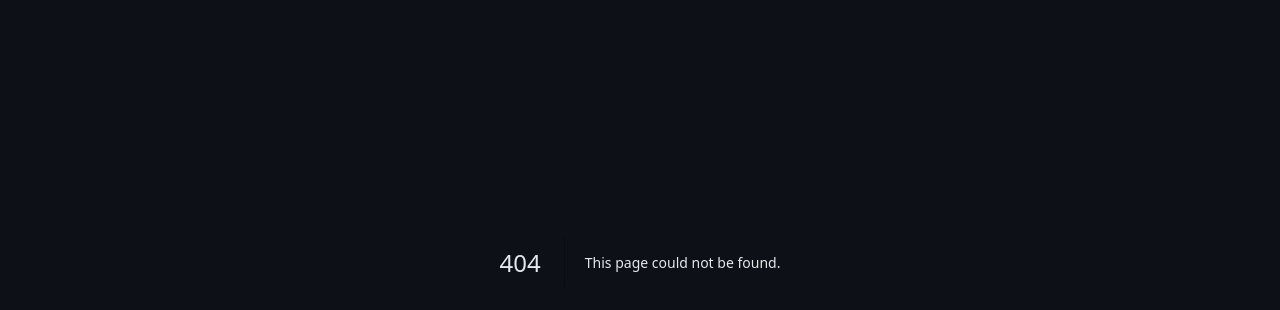
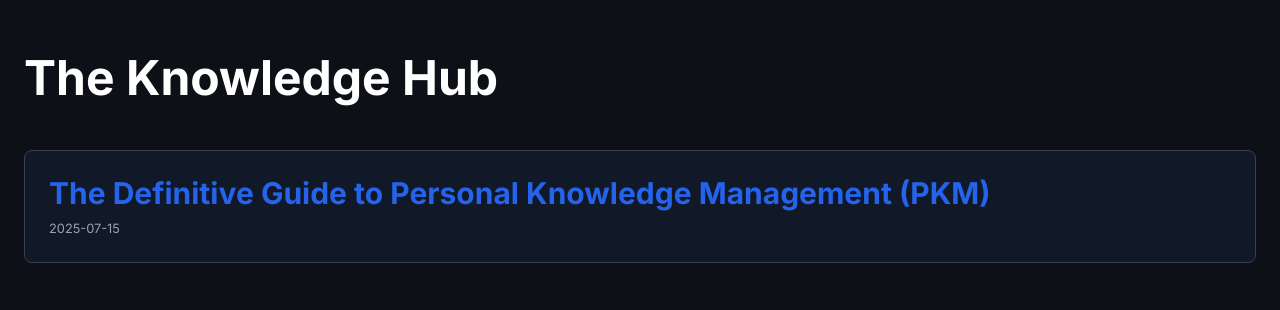
Before and after one commit to JI000000/notesorganizer.com, a Next.js app: page /blog in a window 1280 px wide. Before the commit this address had no page. Shown: the part 138-448 px from the top of the page. Built offline with nearby package versions, Linux system fonts and the light colour scheme.

Commit message:
feat: build full markdown blog system

```diff
--- /dev/null
+++ b/app/blog/[slug]/page.tsx
@@ -0,0 +1,38 @@
+import { getPostData, getAllPostIds } from '@/lib/posts';
+import { notFound } from 'next/navigation';
+
+type Params = {
+  params: {
+    slug: string
+  }
+}
+
+export async function generateStaticParams() {
+  const paths = getAllPostIds();
+  // The paths should be like [{ slug: 'pkm-ultimate-guide' }, ...]
+  return paths.map(path => ({
+    slug: path.params.id
+  }));
+}
+
+export default async function Post({ params }: Params) {
+  const { slug } = params;
+
+  try {
+    const postData = await getPostData(slug);
+    return (
+      <article className="container mx-auto px-6 py-24 pt-48 max-w-4xl">
+        <h1 className="text-5xl font-bold text-white mb-4">{postData.title}</h1>
+        <div className="text-gray-400 mb-8">
+          {postData.date}
+        </div>
+        <div
+          className="prose prose-invert prose-lg max-w-none"
+          dangerouslySetInnerHTML={{ __html: postData.contentHtml }}
+        />
+      </article>
+    );
+  } catch (error) {
+    notFound();
+  }
+}
--- /dev/null
+++ b/app/blog/page.tsx
@@ -0,0 +1,23 @@
+import Link from 'next/link';
+import { getSortedPostsData } from '@/lib/posts';
+
+export default function BlogIndex() {
+  const allPostsData = getSortedPostsData();
+  return (
+    <section className="container mx-auto px-6 py-24 pt-48">
+      <h1 className="text-5xl font-bold text-white mb-12">The Knowledge Hub</h1>
+      <ul className="space-y-8">
+        {allPostsData.map(({ id, date, title }) => (
+          <li key={id}>
+            <Link href={`/blog/${id}`} className="block p-6 bg-gray-900 rounded-lg border border-gray-700 hover:border-brand-blue transition-colors">
+              <h2 className="text-3xl font-bold text-brand-blue">{title}</h2>
+              <small className="text-gray-400 mt-2 block">
+                {date}
+              </small>
+            </Link>
+          </li>
+        ))}
+      </ul>
+    </section>
+  );
+}
--- /dev/null
+++ b/lib/posts.ts
@@ -0,0 +1,69 @@
+import fs from 'fs';
+import path from 'path';
+import matter from 'gray-matter';
+import { remark } from 'remark';
+import html from 'remark-html';
+
+const postsDirectory = path.join(process.cwd(), 'posts');
+
+export function getSortedPostsData() {
+  // Get file names under /posts
+  const fileNames = fs.readdirSync(postsDirectory);
+  const allPostsData = fileNames.map((fileName) => {
+    // Remove ".md" from file name to get id
+    const id = fileName.replace(/\.md$/, '');
+
+    // Read markdown file as string
+    const fullPath = path.join(postsDirectory, fileName);
+    const fileContents = fs.readFileSync(fullPath, 'utf8');
+
+    // Use gray-matter to parse the post metadata section
+    const matterResult = matter(fileContents);
+
+    // Combine the data with the id
+    return {
+      id,
+      ...(matterResult.data as { date: string; title: string }),
+    };
+  });
+  // Sort posts by date
+  return allPostsData.sort((a, b) => {
+    if (a.date < b.date) {
+      return 1;
+    } else {
+      return -1;
+    }
+  });
+}
+
+export async function getPostData(id: string) {
+  const fullPath = path.join(postsDirectory, `${id}.md`);
+  const fileContents = fs.readFileSync(fullPath, 'utf8');
+
+  // Use gray-matter to parse the post metadata section
+  const matterResult = matter(fileContents);
+
+  // Use remark to convert markdown into HTML string
+  const processedContent = await remark()
+    .use(html)
+    .process(matterResult.content);
+  const contentHtml = processedContent.toString();
+
+  // Combine the data with the id and contentHtml
+  return {
+    id,
+    contentHtml,
+    ...(matterResult.data as { date: string; title: string }),
+  };
+}
+
+export function getAllPostIds() {
+  const fileNames = fs.readdirSync(postsDirectory);
+  return fileNames.map((fileName) => {
+    return {
+      params: {
+        id: fileName.replace(/\.md$/, ''),
+      },
+    };
+  });
+}
--- a/package.json
+++ b/package.json
@@ -9,11 +9,15 @@
     "lint": "next lint"
   },
   "dependencies": {
+    "@tailwindcss/typography": "^0.5.13",
     "@vercel/analytics": "^1.3.1",
+    "gray-matter": "^4.0.3",
     "lucide-react": "^0.400.0",
     "next": "14.2.4",
     "react": "^18",
-    "react-dom": "^18"
+    "react-dom": "^18",
+    "remark": "^15.0.1",
+    "remark-html": "^16.0.1"
   },
   "devDependencies": {
     "@types/node": "^20",
--- /dev/null
+++ b/posts/pkm-ultimate-guide.md
@@ -0,0 +1,10 @@
+---
+title: 'The Definitive Guide to Personal Knowledge Management (PKM)'
+date: '2025-07-15'
+---
+
+## Chapter 1: The Information Paradox
+
+Why having more notes makes us feel less knowledgeable. Introducing PKM as the solution.
+
+*This is a placeholder for the full content of your guide.*
--- a/tailwind.config.js
+++ b/tailwind.config.js
@@ -13,5 +13,7 @@ module.exports = {
       },
     },
   },
-  plugins: [],
+  plugins: [
+    require('@tailwindcss/typography'),
+  ],
 }
```
Also changed, not shown: 1 other file (tests, documents, lock files or other folders).
